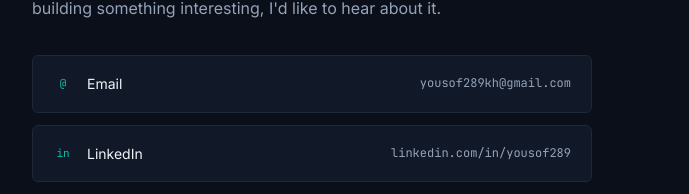
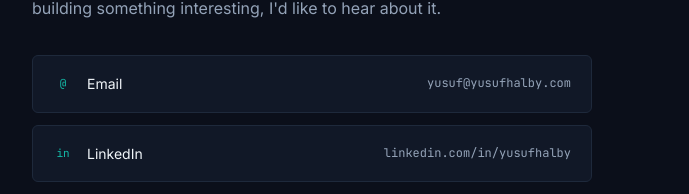
Before and after one commit to yusufhalby/portfolio, a React (Vite) app: page / in a window 1280 px wide. Shown: the part 4866-5060 px from the top of the page, without its empty margins (140-829 px from the left). Built offline with nearby package versions, Linux system fonts and the light colour scheme.

Commit message:
feat: update sitemap and robots.txt with new domain and correct last modified date; fix contact email and LinkedIn link

```diff
--- a/src/components/Contact.jsx
+++ b/src/components/Contact.jsx
@@ -7,15 +7,15 @@ export default function Contact() {
         <div className="contact-inner fade-in">
           <p>I'm open to backend, full-stack, and junior DevOps roles — remote preferred, but open to relocation for the right opportunity. If you're building something interesting, I'd like to hear about it.</p>
           <div className="contact-links">
-            <a href="mailto:yousof289kh@gmail.com" className="contact-link">
+            <a href="mailto:yusuf@yusufhalby.com" className="contact-link">
               <span className="contact-link-icon">@</span>
               <span className="contact-link-label">Email</span>
-              <span className="contact-link-val">yousof289kh@gmail.com</span>
+              <span className="contact-link-val">yusuf@yusufhalby.com</span>
             </a>
-            <a href="https://www.linkedin.com/in/yousof289" target="_blank" className="contact-link">
+            <a href="https://www.linkedin.com/in/yusufhalby" target="_blank" className="contact-link">
               <span className="contact-link-icon">in</span>
               <span className="contact-link-label">LinkedIn</span>
-              <span className="contact-link-val">linkedin.com/in/yousof289</span>
+              <span className="contact-link-val">linkedin.com/in/yusufhalby</span>
             </a>
             <a href="https://github.com/yusufhalby" target="_blank" className="contact-link">
               <span className="contact-link-icon">gh</span>
```
Also changed, not shown: public/robots.txt, 1 other file (tests, documents, lock files or other folders).
